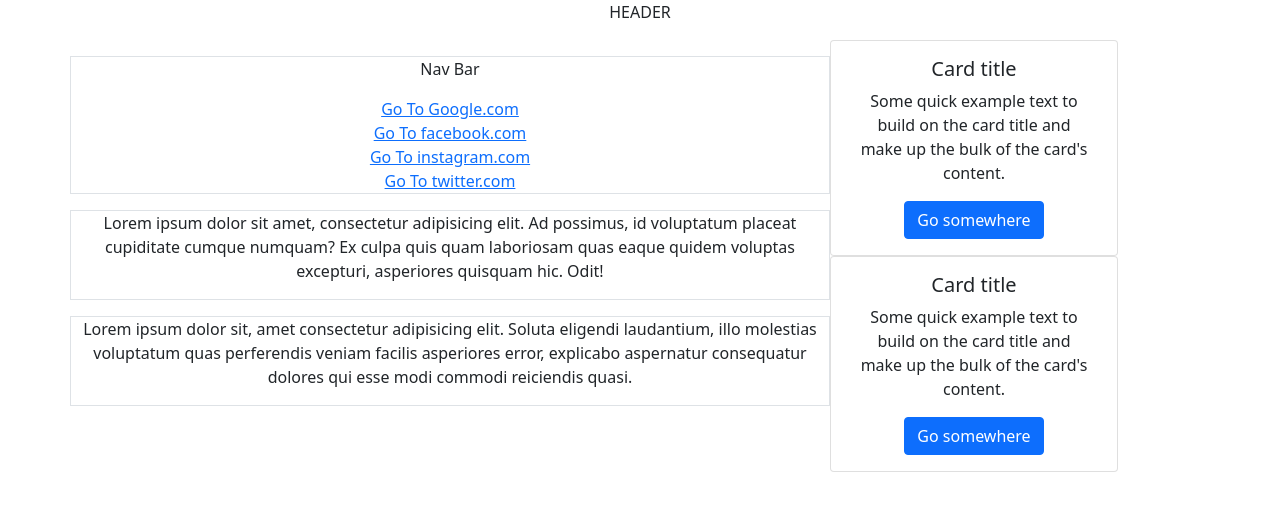
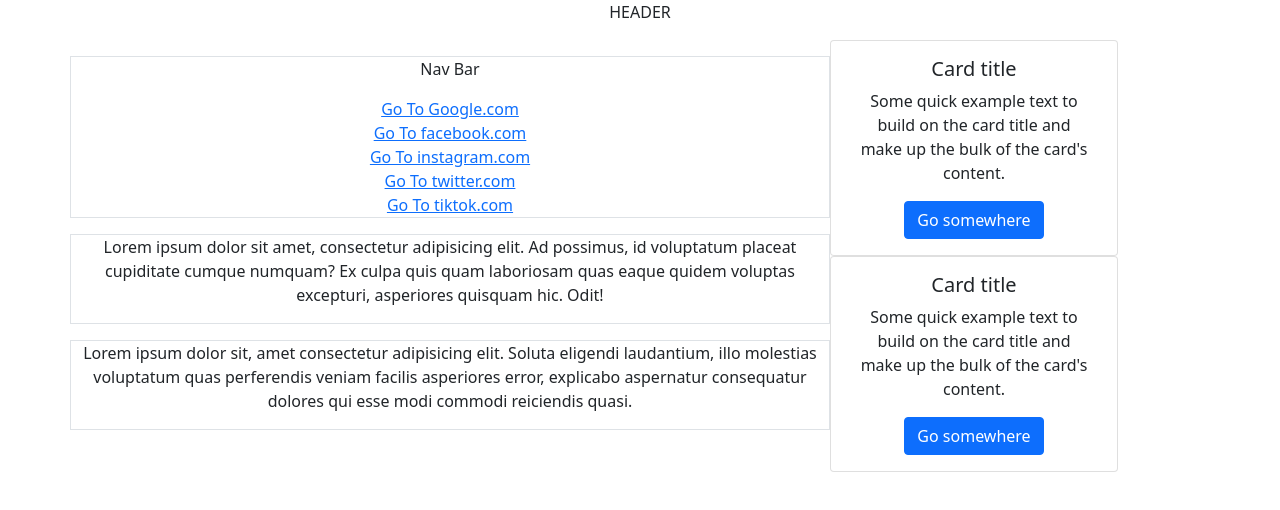
Before and after one commit to reyapr/sesi-4, a plain HTML site: page index.html in a window 1280 px wide. Drawn offline with nearby package versions, Linux system fonts and the light colour scheme.

Commit message:
add tikton link as new feature

```diff
--- a/index.html
+++ b/index.html
@@ -20,6 +20,7 @@
                     <a href="https://facebook.com">Go To facebook.com</a>
                     <a href="https://instagram.com">Go To instagram.com</a>
                     <a href="https://twitter.com">Go To twitter.com</a>
+                    <a href="https://tiktok.com">Go To tiktok.com</a>
                 </div>
                 <div class="row border mt-3">
                     <p>Lorem ipsum dolor sit amet, consectetur adipisicing elit. Ad possimus, id voluptatum placeat cupiditate cumque numquam? Ex culpa quis quam laboriosam quas eaque quidem voluptas excepturi, asperiores quisquam hic. Odit!</p>
```
